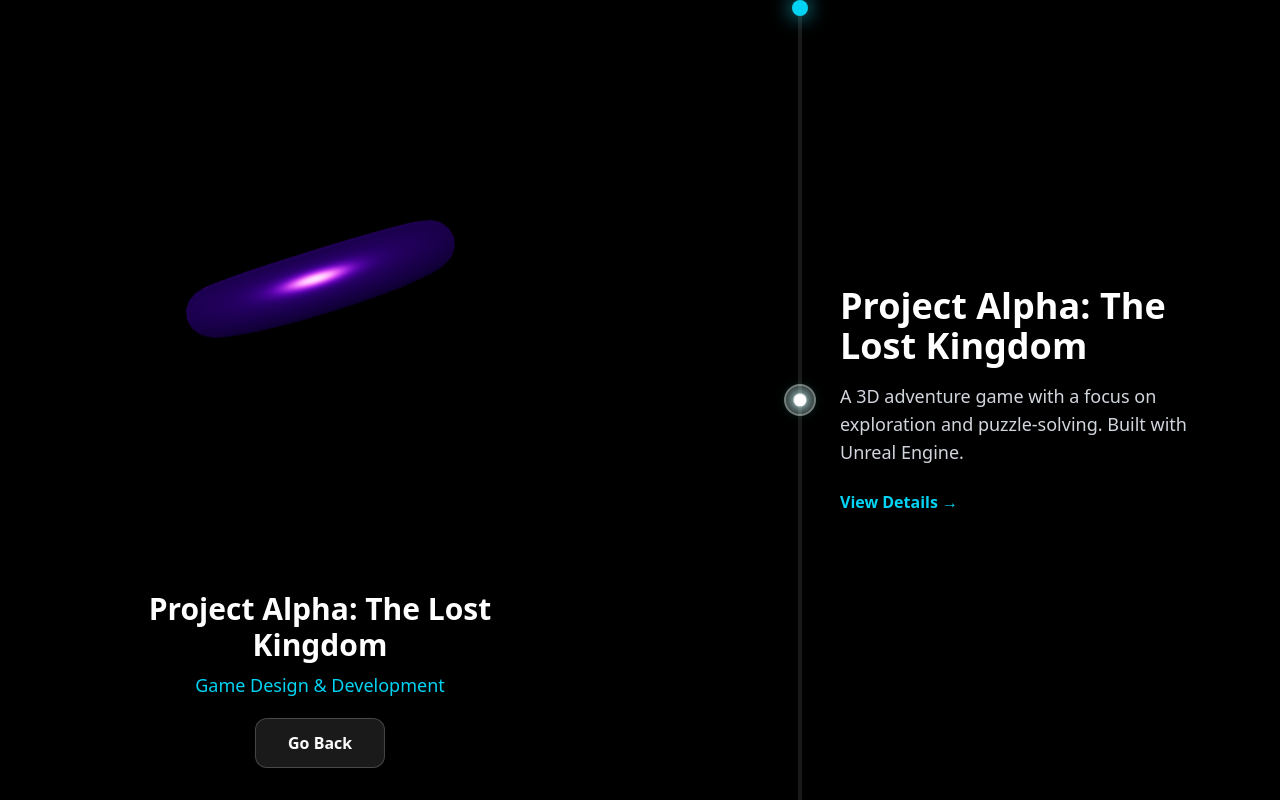
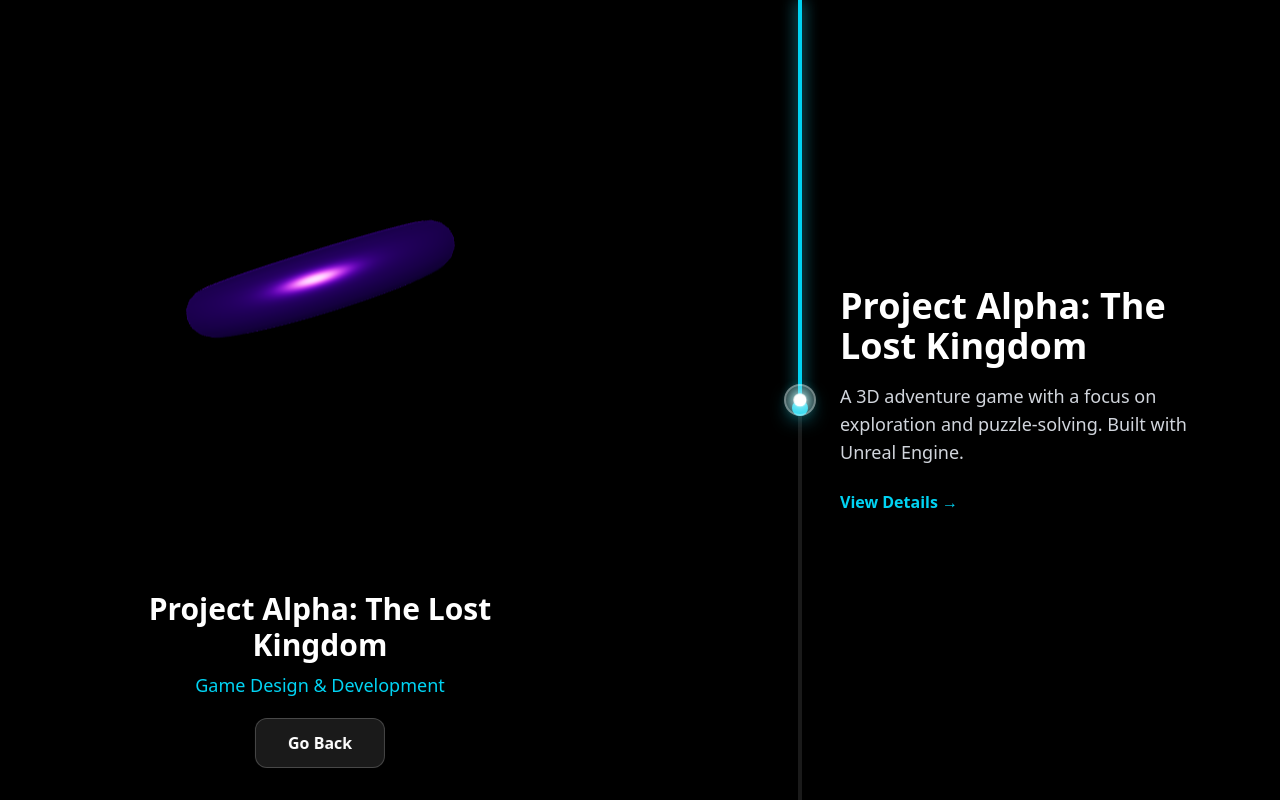
Before and after one commit to Raunit2025/Ashi-s_Portfolio, a React (Vite) app in the folder my-portfolio/: page / in a window 1280 px wide. Both pictures are taken after a click on the button "View My Work". Built offline with nearby package versions, Linux system fonts and the light colour scheme; the HTML template or start-up script is replaced by a standard one.

Commit message:
TimeLine Fixed

```diff
--- a/my-portfolio/src/components/Projects.jsx
+++ b/my-portfolio/src/components/Projects.jsx
@@ -1,10 +1,5 @@
 import { useState, useRef, useEffect } from "react";
-import {
-  motion,
-  AnimatePresence,
-  useScroll,
-  useTransform,
-} from "framer-motion";
+import {motion, AnimatePresence, useScroll, useTransform} from "framer-motion";
 import { Canvas } from "@react-three/fiber";
 import {
   OrbitControls,
@@ -134,17 +129,34 @@
   const [selectedProject, setSelectedProject] = useState(null);
   const [activeIndex, setActiveIndex] = useState(0);
   const scrollRef = useRef(null);
+  const rafRef = useRef(null);
 
-  // Get scroll progress (0 → 1)
-  const { scrollYProgress } = useScroll({
-    container: scrollRef,
-  });
+  // Track activeIndex from scroll position
+  useEffect(() => {
+    const container = scrollRef.current;
+    if (!container) return;
 
-  // Total scrollable height in pixels
-  const totalScrollHeight = projectsData.length * window.innerHeight;
+    const handleScroll = () => {
+      if (rafRef.current) cancelAnimationFrame(rafRef.current);
+      rafRef.current = requestAnimationFrame(() => {
+        const ch = container.clientHeight; // one section = 100vh
+        const scrollTop = container.scrollTop;
+        const index = Math.round(scrollTop / ch);
+        const clamped = Math.max(0, Math.min(index, projectsData.length - 1));
+        setActiveIndex(clamped);
+      });
+    };
 
-  // Map scroll progress to a pixel offset for the dot
-  const dotY = useTransform(scrollYProgress, [0, 1], [0, totalScrollHeight]);
+    handleScroll(); // init
+    container.addEventListener("scroll", handleScroll, { passive: true });
+    return () => {
+      container.removeEventListener("scroll", handleScroll);
+      if (rafRef.current) cancelAnimationFrame(rafRef.current);
+    };
+  }, []);
+
+  // Dot snapping position
+  const dotY = activeIndex * window.innerHeight + window.innerHeight / 2;
 
   return (
     <motion.div
@@ -207,10 +219,9 @@
         </div>
       </div>
 
-      {/* Right Scrollable Pane */}
-      <div
+<div
         ref={scrollRef}
-        className="w-1/2 overflow-y-scroll relative scroll-smooth hide-scrollbar"
+        className="w-1/2 overflow-y-scroll relative scroll-smooth hide-scrollbar snap-y snap-mandatory"
       >
         {/* Background timeline */}
         <div
@@ -218,23 +229,24 @@
           style={{ height: `${projectsData.length * 100}vh` }}
         />
 
-        {/* Glowing foreground timeline */}
+        {/* Glowing timeline */}
         <motion.div
           className="absolute top-0 left-1/4 w-1 -translate-x-1/2 bg-cyan-400 shadow-[0_0_15px_#22d3ee]"
-          style={{ height: dotY }}
+          animate={{ height: dotY }}
+          transition={{ duration: 0.6, ease: [0.22, 1, 0.36, 1] }}
         />
 
         {/* Moving dot */}
         <motion.div
-          className="absolute top-0 left-1/4 -translate-x-1/2 w-4 h-4 rounded-full bg-cyan-400 shadow-[0_0_20px_#22d3ee]"
-          style={{ y: dotY }}
+          className="absolute left-1/4 -translate-x-1/2 w-4 h-4 rounded-full bg-cyan-400 shadow-[0_0_20px_#22d3ee]"
+          animate={{ y: dotY }}
+          transition={{ duration: 0.6, ease: [0.22, 1, 0.36, 1] }}
         />
 
-        {projectsData.map((project, index) => (
+        {projectsData.map((project) => (
           <motion.div
             key={project.id}
-            className="h-screen flex items-center"
-            onViewportEnter={() => setActiveIndex(index)}
+            className="h-screen flex items-center snap-start"
           >
             <div className="relative w-full flex items-center">
               <div className="absolute left-1/4 -translate-x-1/2">
```
